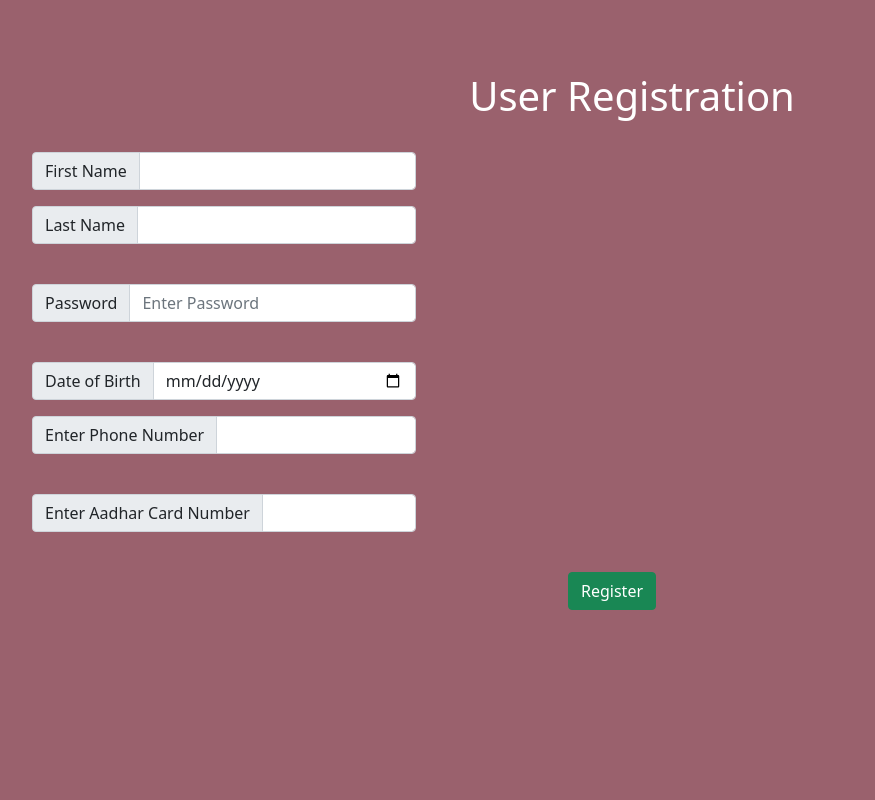
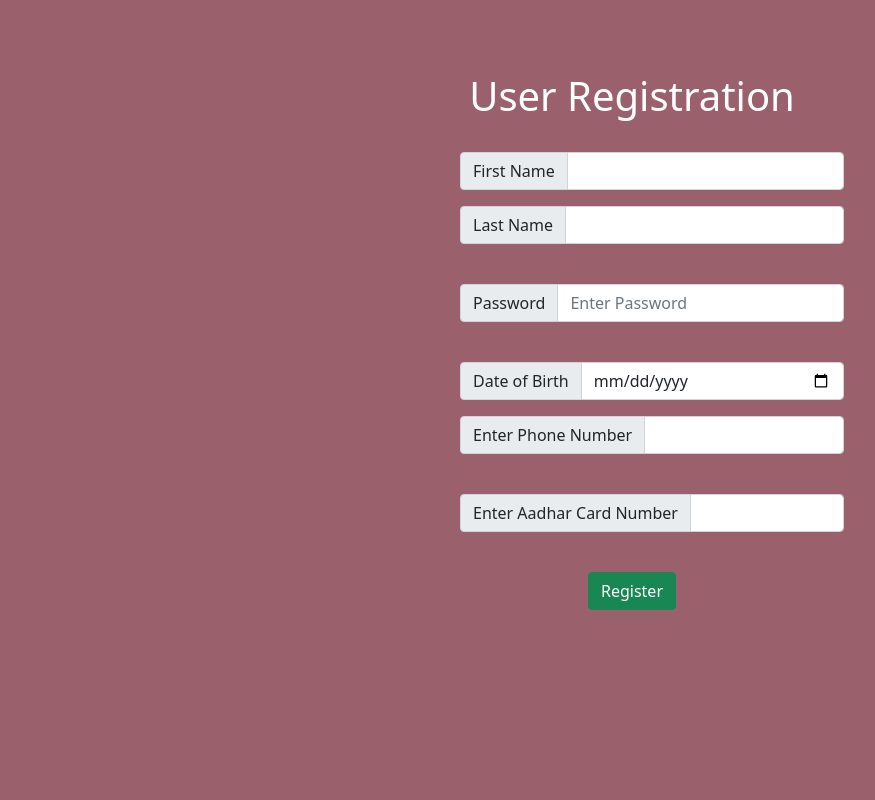
Before and after one commit to akash-r-prabhu/CodePoltergeist_AkashRPrabhu, a Flask app: page /user_registration in a window 1280 px wide. Shown: the part 56-856 px from the top of the page, without its empty margins (8-883 px from the left). Run offline with Flask 2, Linux system fonts and the light colour scheme.

Commit message:
centered user registration contents

```diff
--- a/templates/user_registration.html
+++ b/templates/user_registration.html
@@ -57,6 +57,7 @@
       <br><br><br>
     <H1 align="center">User Registration</H1> <br>
     <form action="/user_registration" method="POST" id="form" onsubmit="f()">
+      <center>
       <div class="input-group mb-3">
         <span class="input-group-text" id="inputGroup-sizing-default">First Name</span>
         <input type="text" name="fname" class="form-control" aria-label="Sizing example input" aria-describedby="inputGroup-sizing-default">
@@ -82,12 +83,16 @@
         <span class="input-group-text" id="inputGroup-sizing-default">Enter Aadhar Card Number</span>
         <input type="tel"name="aadharno" pattern="[0-9]*" minlength="12" maxlength="12" class="form-control" aria-label="Sizing example input" aria-describedby="inputGroup-sizing-default">
       </div><br>
-      <button style="margin-left:45vw !important"   class="btn btn-success" width=25 type="submit" align="center" value="Register">Register</button>
+
+      <button   class="btn btn-success" width=25 type="submit" align="center" value="Register">Register</button>
     </form>
+  </center>
     <br> <br>
+  <center>
     {% if ruid>0 %}
     <h3 style="color: aliceblue; margin-left: 20px;">Welcome your user id is : {{ruid}}</h3>
     {% endif%}
+  </center>
   </section>
 </body>
 
```
